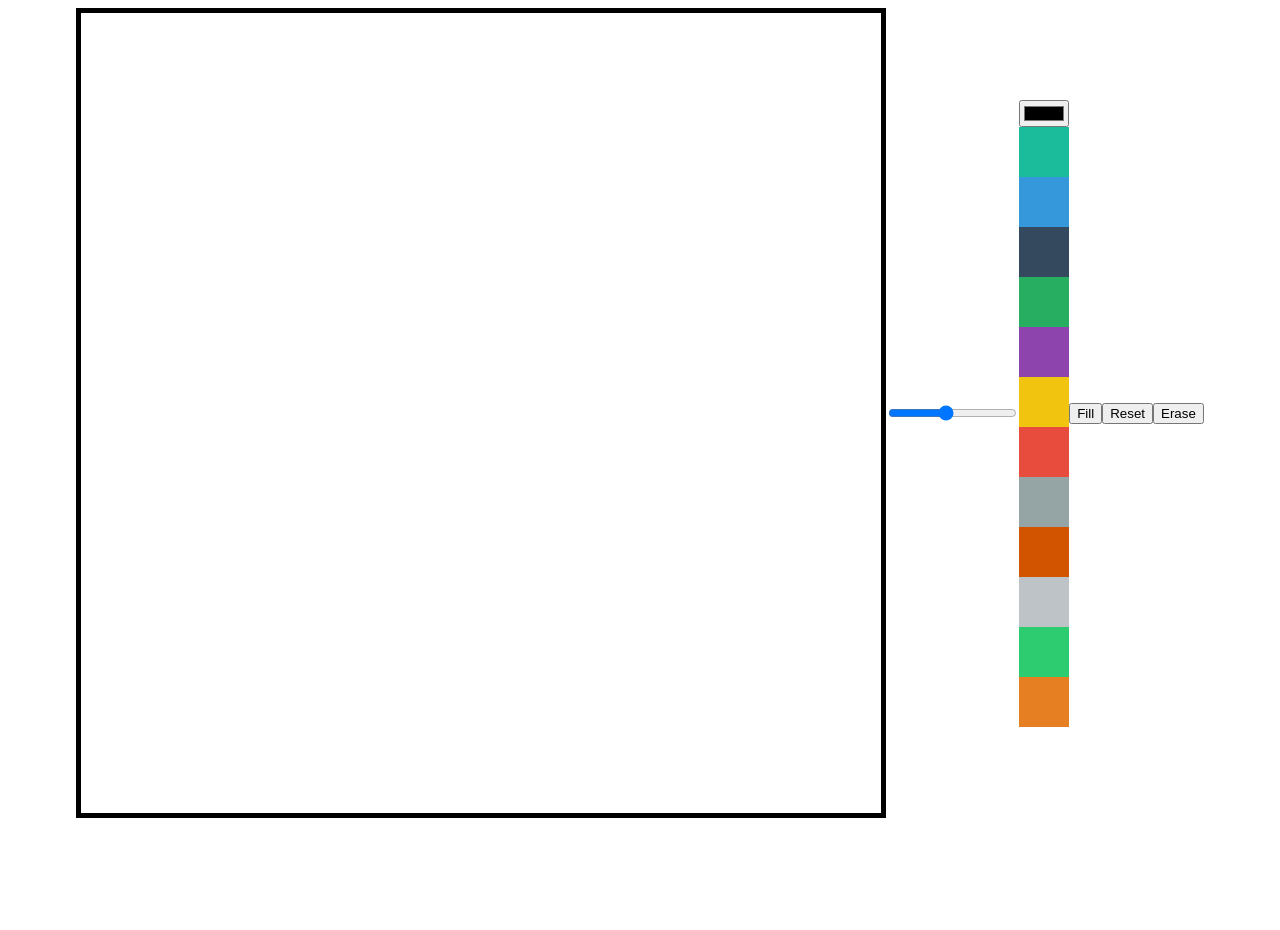
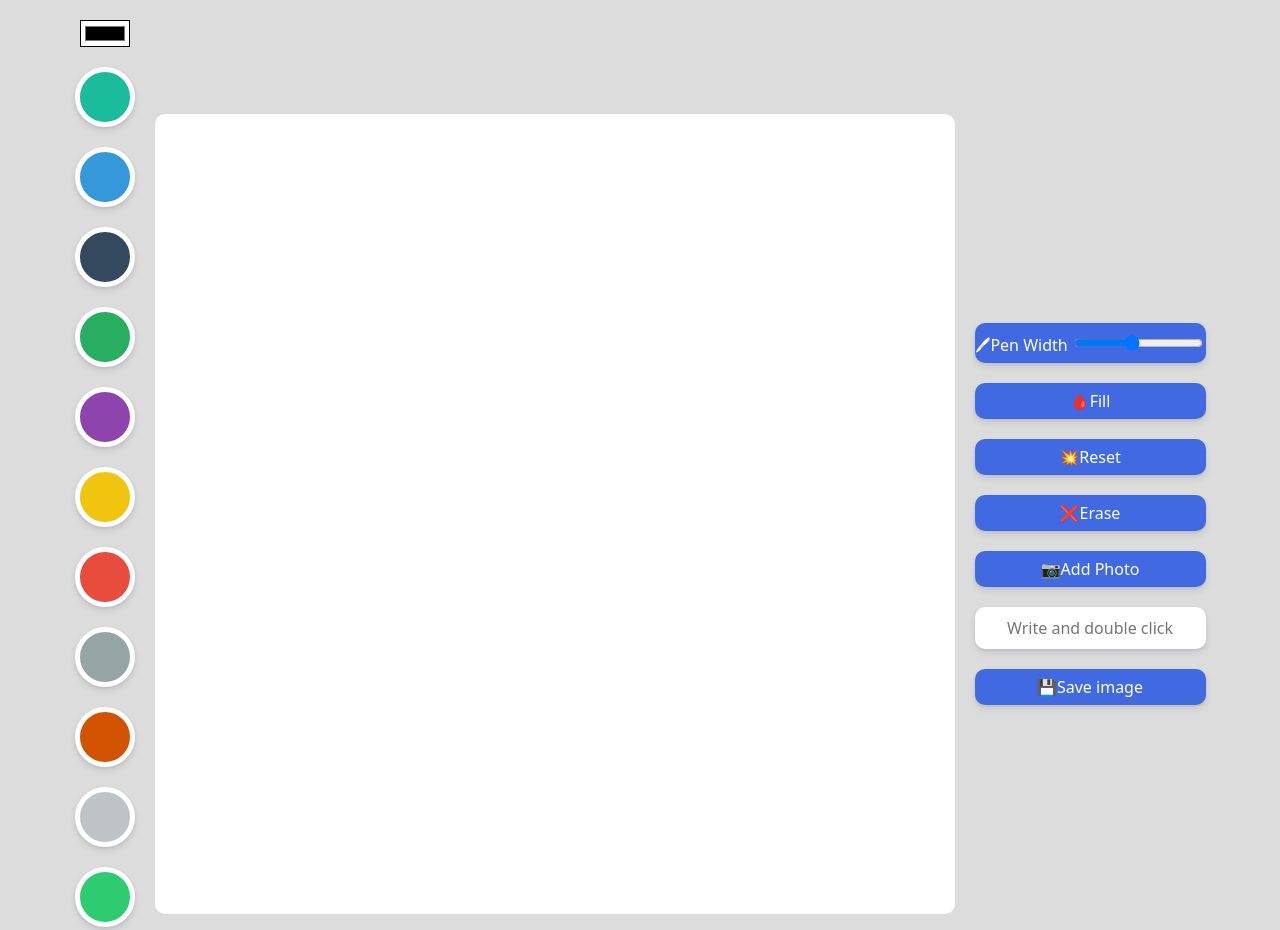
Before and after one commit to scs0209/Drawing, a plain HTML site: page MEME-MAKER/index.html in a window 1280 px wide. Shown: the top 930 px of the page. Before the commit the page ends 826 px from the top, so only its background shows below. Drawn offline with Linux system fonts and the light colour scheme.

Commit message:
그림판 완성!

```diff
--- a/MEME-MAKER/app.js
+++ b/MEME-MAKER/app.js
@@ -1,6 +1,10 @@
+const saveBtn = document.getElementById("save");
+const textInput = document.getElementById("text");
+const fileInput =  document.getElementById("file");
 const modeBtn = document.getElementById("mode-btn");
 const resetBtn = document.getElementById("reset-btn");
 const eraseBtn = document.getElementById("eraser-btn");
+//forEach함수를 쓰기 위해서는 배열형태로 바꿔줘야되기 때문에 Array사용
 const colorOptions = Array.from(document.getElementsByClassName("color-option"));
 const color = document.getElementById("color");
 const lineWidth = document.getElementById("line-width");
@@ -13,7 +17,8 @@ const CANVAS_HEIGHT = 800;
 
 canvas.width = CANVAS_WIDTH;
 canvas.height = CANVAS_HEIGHT;
-ctx.lineWidth = lineWidth.value; //초기값 4로 설정(HTML)
+ctx.lineWidth = lineWidth.value; //초기값 5로 설정(HTML), 브라우저가 실행될때 딱 한번만 실행됨
+ctx.lineCap = "round";
 let isPainting = false;
 let isFilling = false;
 
@@ -79,8 +84,53 @@ function onEraseClick(){
   isFilling = false
   modeBtn.innerText = "Fill"
 }
+
+//이미지 가져오기
+function onFileChange(event){
+  const file = event.target.files[0];
+  //우리는 url을 통해서 해당 파일에 접근하려는거기 때문에 createObjectURL을 사용 => 유저가 파일을 업로드한 브라우저 안에서만 사용할 수 있는 url
+  const url = URL.createObjectURL(file);
+  const image = new Image() //html에서 <img src="">와 같은 의미
+  //위의 코드는 document.createElement("image")와 같은 코드
+  image.src = url;
+  //url로 이미지를 가져와서 화면에 그림
+  image.onload = function(){
+    ctx.drawImage(image, 0, 0, CANVAS_WIDTH, CANVAS_HEIGHT);
+    fileInput.value = null;
+  }
+}
+
+//더블클릭하여 텍스트를 canvas안에 집어 넣어주기
+function onDoubleClick(event){
+  const text = textInput.value;
+  if(text !== ""){
+    ctx.save();
+    ctx.lineWidth = 1;
+    ctx.font = "68px serif";
+    ctx.fillText(text,event.offsetX, event.offsetY);
+    //offsetX, offsetY는 마우스가 클릭한 canvas 내부좌표
+    ctx.restore();
+  }
+}
+//ctx.save ~ ctx.restore사이에 있는 코드는 저장이 되지 않고 실행된 후에 기존에 있던 코드들이 다시 진행된다.
+//즉 ctx.save를 한 지점으로 다시 돌아간다는 얘기이다.
+
+
+//이미지 저장
+function onSaveClick(){
+  //캔버스에 있는 그림 데이터를 url로 변환해주는 메소드
+  const url = canvas.toDataURL();
+  const a = document.createElement("a");
+  a.href = url
+  a.download = "myDrawing.png"
+  console.log(a);
+  a.click();
+}
+
+
 //click은 마우스를 눌렀다 뗐을때를 의미
 //mousedown은 마우스를 누른 채로 있을때를 의미
+canvas.addEventListener("dblclick", onDoubleClick);
 canvas.addEventListener("mousemove", onMove);
 canvas.addEventListener("mousedown", startPainting);
 canvas.addEventListener("mouseup", cancelPainting);
@@ -94,3 +144,5 @@ colorOptions.forEach((color) => color.addEventListener("click", onColorClick));
 modeBtn.addEventListener("click", onModeClick);
 resetBtn.addEventListener("click", onResetClick);
 eraseBtn.addEventListener("click", onEraseClick);
+fileInput.addEventListener("change", onFileChange);
+saveBtn.addEventListener("click", onSaveClick);
--- a/MEME-MAKER/index.html
+++ b/MEME-MAKER/index.html
@@ -8,12 +8,9 @@
   <title>Meme Maker</title>
 </head>
 <body>
-  <canvas></canvas>
-  <!-- 선 굵기 변경 -->
-  <input id="line-width" type="range" min="1" max="10" value="5" step="0.5">
   <!-- color 변경 -->
-  <div>
-    <input type="color" id="color">
+    <div class="color-options">
+      <input type="color" id="color">
       <div class="color-option" style="background-color: #1abc9c;" data-color="#1abc9c"></div>
       <div class="color-option" style="background-color: #3498db;" data-color="#3498db"></div>
       <div class="color-option" style="background-color: #34495e;" data-color="#34495e"></div>
@@ -26,11 +23,28 @@
       <div class="color-option" style="background-color: #bdc3c7;" data-color="#bdc3c7"></div>
       <div class="color-option" style="background-color: #2ecc71;" data-color="#2ecc71"></div>
       <div class="color-option" style="background-color: #e67e22;" data-color="#e67e22"></div>
+    </div>
+  <canvas></canvas>
+  <div class="btns">
+    <!-- 선 굵기 변경 -->
+    <label for="line-width">
+      🖊Pen Width
+      <input id="line-width" type="range" min="1" max="10" value="5" step="0.5">
+    </label>
+    <!-- 채우기, 선그리기 모드 변경 버튼 -->
+    <button id="mode-btn">🩸Fill</button>
+    <button id="reset-btn">💥Reset</button>
+    <button id="eraser-btn">❌Erase</button>
+    <!-- 파일 이미지 가져오는 input -->
+    <!-- css로 그냥 꾸며주기는 어렵기 때문에 label로 감싼후 기존에 있는 input은 안보이게 해준다음 css로 꾸며준다.
+    for의 이름과 input안에 있는 id의 이름을 같게 해주어야한다.-->
+    <label for="file">
+      📷Add Photo
+      <input type="file" accept="image/*" id="file">
+    </label>
+    <input type="text" placeholder="Write and double click" id="text">
+    <button id="save">💾Save image</button>
   </div>
-  <!-- 채우기, 선그리기 모드 변경 버튼 -->
-  <button id="mode-btn">Fill</button>
-  <button id="reset-btn">Reset</button>
-  <button id="eraser-btn">Erase</button>
   <script src="app.js"></script>
 </body>
 </html>
--- /dev/null
+++ b/MEME-MAKER/reset.css
@@ -0,0 +1,135 @@
+/* http://meyerweb.com/eric/tools/css/reset/
+  v2.0 | 20110126
+  License: none (public domain)
+*/
+
+html,
+body,
+div,
+span,
+applet,
+object,
+iframe,
+h1,
+h2,
+h3,
+h4,
+h5,
+h6,
+p,
+blockquote,
+pre,
+a,
+abbr,
+acronym,
+address,
+big,
+cite,
+code,
+del,
+dfn,
+em,
+img,
+ins,
+kbd,
+q,
+s,
+samp,
+small,
+strike,
+strong,
+sub,
+sup,
+tt,
+var,
+b,
+u,
+i,
+center,
+dl,
+dt,
+dd,
+ol,
+ul,
+li,
+fieldset,
+form,
+label,
+legend,
+table,
+caption,
+tbody,
+tfoot,
+thead,
+tr,
+th,
+td,
+article,
+aside,
+canvas,
+details,
+embed,
+figure,
+figcaption,
+footer,
+header,
+hgroup,
+menu,
+nav,
+output,
+ruby,
+section,
+summary,
+time,
+mark,
+audio,
+video {
+  margin: 0;
+  padding: 0;
+  border: 0;
+  font-size: 100%;
+  font: inherit;
+  vertical-align: baseline;
+}
+
+/* HTML5 display-role reset for older browsers */
+article,
+aside,
+details,
+figcaption,
+figure,
+footer,
+header,
+hgroup,
+menu,
+nav,
+section {
+  display: block;
+}
+
+body {
+  line-height: 1;
+}
+
+ol,
+ul {
+  list-style: none;
+}
+
+blockquote,
+q {
+  quotes: none;
+}
+
+blockquote:before,
+blockquote:after,
+q:before,
+q:after {
+  content: '';
+  content: none;
+}
+
+table {
+  border-collapse: collapse;
+  border-spacing: 0;
+}
--- a/MEME-MAKER/style.css
+++ b/MEME-MAKER/style.css
@@ -1,7 +1,20 @@
+@import "reset.css";
+
+body {
+  display: flex;
+  gap: 20px;
+  justify-content: space-between;
+  align-items: flex-start;
+  background-color: gainsboro;
+  padding: 20px;
+  font-family: system-ui, -apple-system, BlinkMacSystemFont, 'Segoe UI', Roboto, Oxygen, Ubuntu, Cantarell, 'Open Sans', 'Helvetica Neue', sans-serif;
+}
+
 canvas {
   width: 800px;
   height: 800px;
-  border: 5px solid black;
+  background-color: white;
+  border-radius: 10px;
 }
 
 body {
@@ -10,8 +23,68 @@ body {
   align-items: center;
 }
 
+
+/* 오른쪽 사이드 버튼들 꾸미기 */
+.btns{
+  display: flex;
+  flex-direction: column;
+  gap: 20px;
+}
+
+/* color 버튼 꾸미기 */
+.color-options{
+  display: flex;
+  flex-direction: column;
+  gap: 20px;
+  align-items: center;
+}
 .color-option{
   width: 50px;
   height: 50px;
+  border-radius: 50%;
   cursor: pointer;
+  /* color버튼에 흰색 테두리를 더해줌 */
+  border: 5px solid white;
+  transition: transform ease-in-out .1s;
+  box-shadow: 0 4px 6px rgba(50, 50, 93, 0.11), 0 1px 3px rgba(0, 0, 0, 0.08);
 }
+.color-option:hover {
+  transform: scale(1.2);
+}
+
+input#color{
+  background-color: white;
+}
+
+button,
+label{
+  /* all:unset은 기본적으로 제공되는 css스타일을 모두 없애는 것 */
+  all:unset;
+  padding: 10px 0px;
+  text-align: center;
+  background-color: royalblue;
+  color: white;
+  font-weight: 500;
+  cursor: pointer;
+  border-radius: 10px;
+  transition: opacity linear .1s;
+  box-shadow: 0 4px 6px rgba(50, 50, 93, 0.11), 0 1px 3px rgba(0, 0, 0, 0.08);
+}
+
+button:hover {
+  opacity: 0.85;
+}
+
+input#text{
+  all:unset;
+  padding: 10px 0px;
+  text-align: center;
+  font-weight: 500;
+  border-radius: 10px;
+  background-color: white;
+  box-shadow: 0 4px 6px rgba(50, 50, 93, 0.11), 0 1px 3px rgba(0, 0, 0, 0.08);
+}
+
+input#file{
+  display: none;
+}
```
